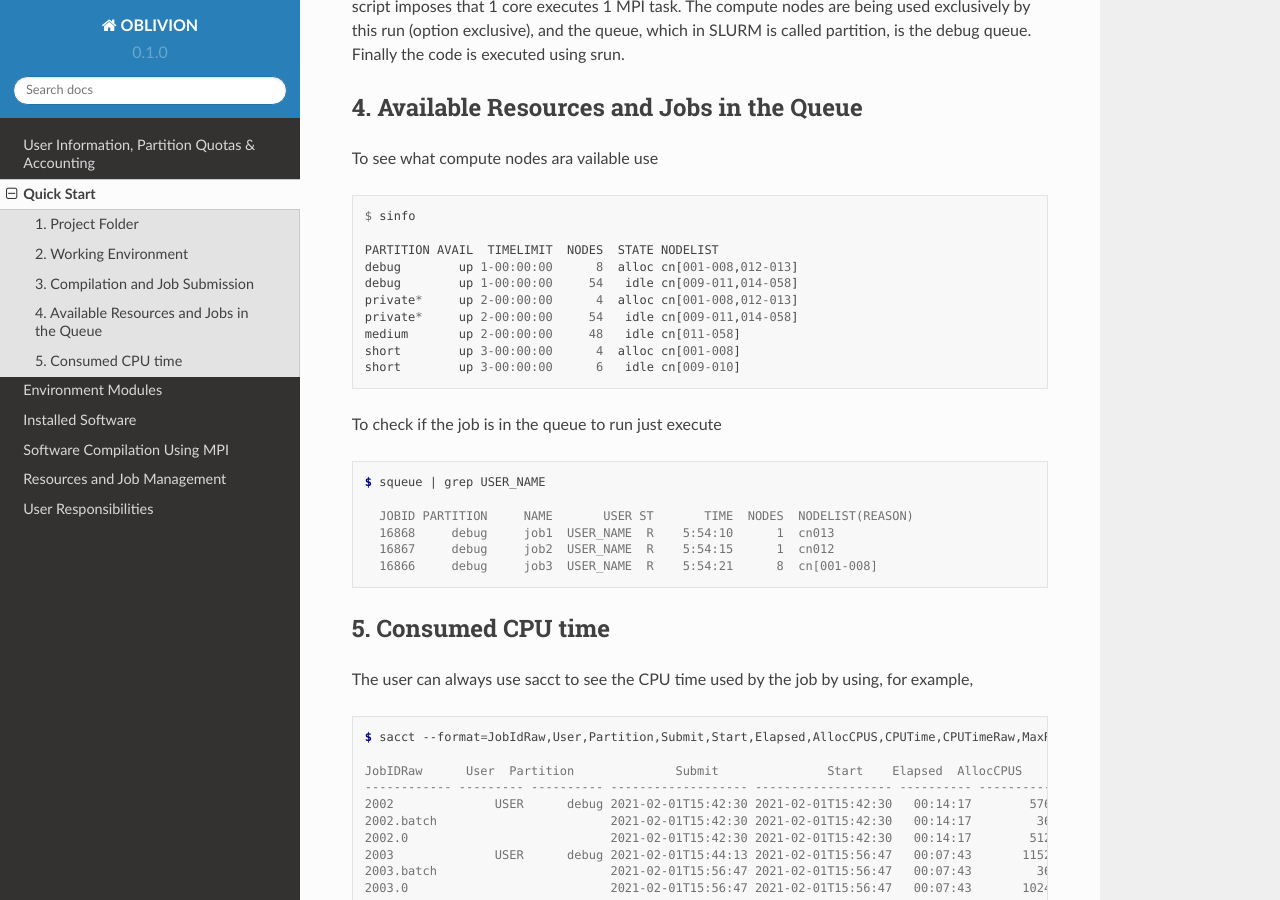
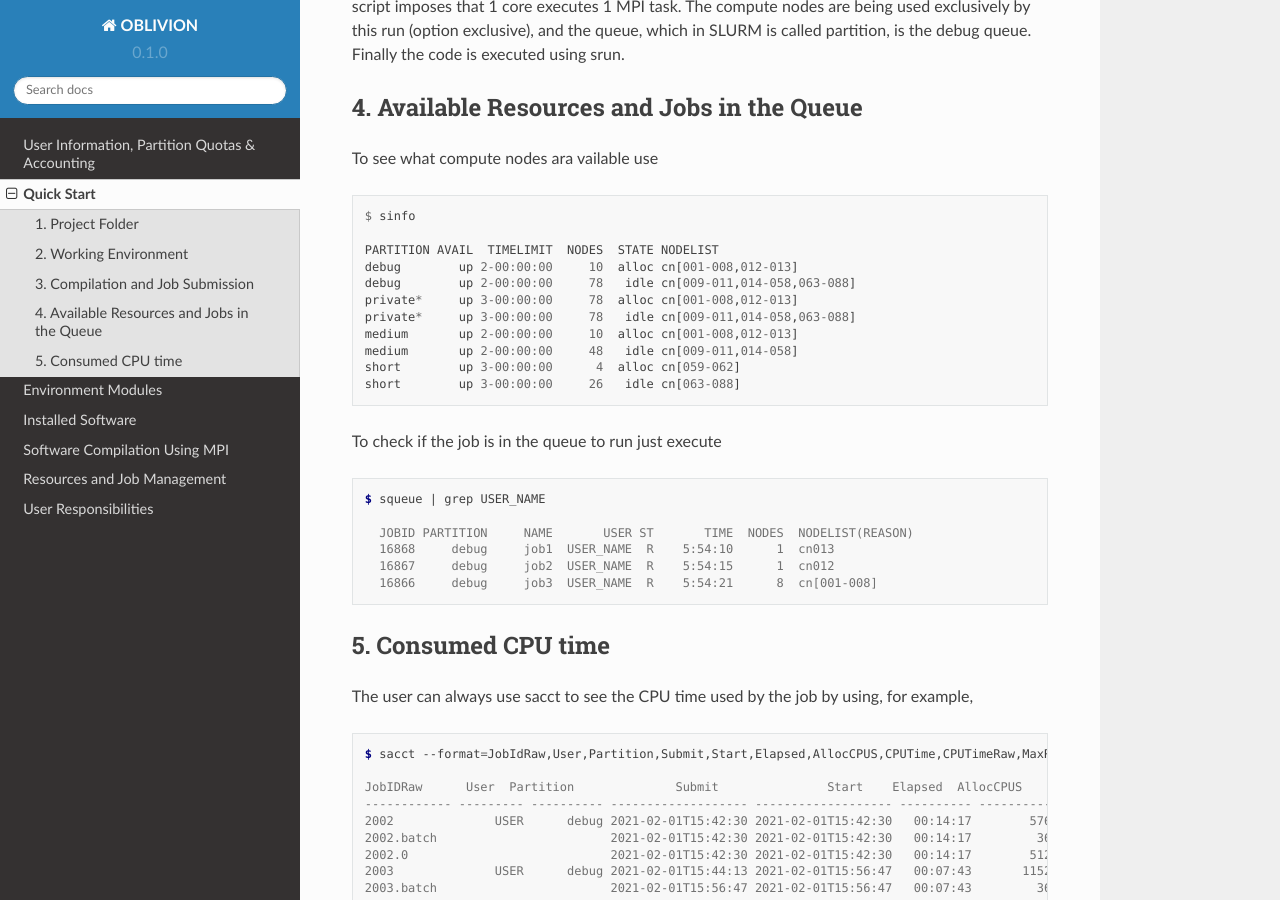
Before and after one commit to mavillez/Oblivion, a Sphinx documentation site: the page built from docs/source/quick_start.rst, in a window 1280 px wide and 900 px high, scrolled down 1221 px. Built offline with Sphinx 7.4.7 and the Read the Docs theme 2.0.0, drawn with Linux system fonts in a browser that asks for light colours.

Commit message:
Update quick_start.rst

```diff
--- a/docs/source/quick_start.rst
+++ b/docs/source/quick_start.rst
@@ -69,13 +69,14 @@ To see what compute nodes ara vailable use
   $ sinfo
 
   PARTITION AVAIL  TIMELIMIT  NODES  STATE NODELIST
-  debug        up 1-00:00:00      8  alloc cn[001-008,012-013]
-  debug        up 1-00:00:00     54   idle cn[009-011,014-058]
-  private*     up 2-00:00:00      4  alloc cn[001-008,012-013]
-  private*     up 2-00:00:00     54   idle cn[009-011,014-058]
-  medium       up 2-00:00:00     48   idle cn[011-058]
-  short        up 3-00:00:00      4  alloc cn[001-008]
-  short        up 3-00:00:00      6   idle cn[009-010]
+  debug        up 2-00:00:00     10  alloc cn[001-008,012-013]
+  debug        up 2-00:00:00     78   idle cn[009-011,014-058,063-088]
+  private*     up 3-00:00:00     78  alloc cn[001-008,012-013]
+  private*     up 3-00:00:00     78   idle cn[009-011,014-058,063-088]
+  medium       up 2-00:00:00     10  alloc cn[001-008,012-013]
+  medium       up 2-00:00:00     48   idle cn[009-011,014-058]
+  short        up 3-00:00:00      4  alloc cn[059-062]
+  short        up 3-00:00:00     26   idle cn[063-088]
 
 
 To check if the job is in the queue to run just execute
```
